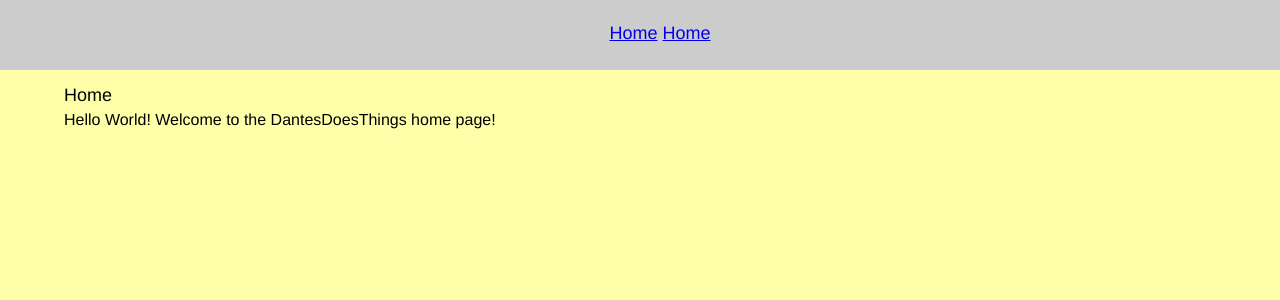
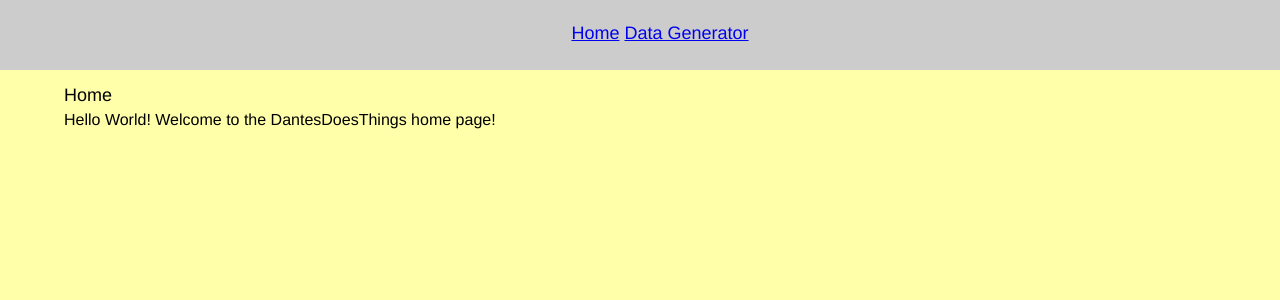
Before and after one commit to dantesdoesthings/danteswebsite, a Django app: page / in a window 1280 px wide. Shown: the top 300 px of the page. Run offline with Django 3.2, Linux system fonts and the light colour scheme.

Commit message:
Data Generator
1. Added an html file for the dantes_data_generator app.
2. Added this app to the navbar and added appropriate connections.

```diff
--- /dev/null
+++ b/dantesdoesthings/dantes_data_generator/urls.py
@@ -0,0 +1,7 @@
+from django.urls import path
+
+from . import views
+
+urlpatterns = [
+    path('', views.data_generator, name='data_generator'),
+]
--- a/dantesdoesthings/dantes_data_generator/views.py
+++ b/dantesdoesthings/dantes_data_generator/views.py
@@ -1,3 +1,5 @@
 from django.shortcuts import render
 
-# Create your views here.
+
+def data_generator(request):
+    return render(request, 'dantes_data_generator/data_generator.html')
--- a/dantesdoesthings/dantesdoesthings/urls.py
+++ b/dantesdoesthings/dantesdoesthings/urls.py
@@ -7,5 +7,6 @@ from django.urls import include, path
 urlpatterns = [
     path('', include('dantes_site.urls')),
     path('index/', include('dantes_site.urls')),
+    path('data_generator/', include('dantes_data_generator.urls')),
     path('admin/', admin.site.urls),
 ]
--- a/dantesdoesthings/templates/common/navbar.html
+++ b/dantesdoesthings/templates/common/navbar.html
@@ -5,7 +5,7 @@
                 <a href="{% url 'index' %}">Home</a>
             </li>
             <li class="nav-item">
-                <a href="{% url 'index' %}">Home</a>
+                <a href="{% url 'data_generator' %}">Data Generator</a>
             </li>
         </ul>
     </nav>
```
Also changed, not shown: dantesdoesthings/dantes_data_generator/templates/dantes_data_generator/data_generator.html (added, +8 -0 lines).
